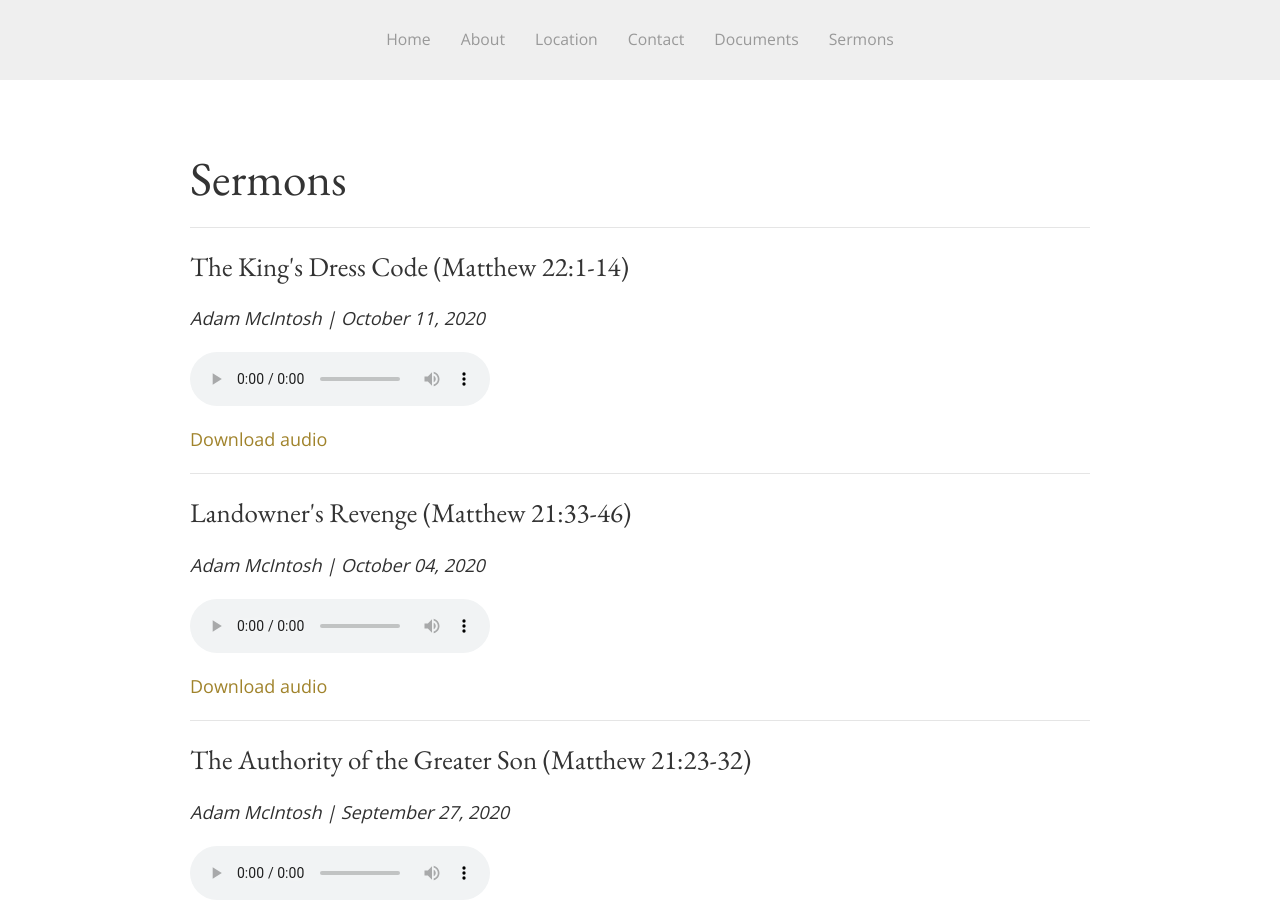
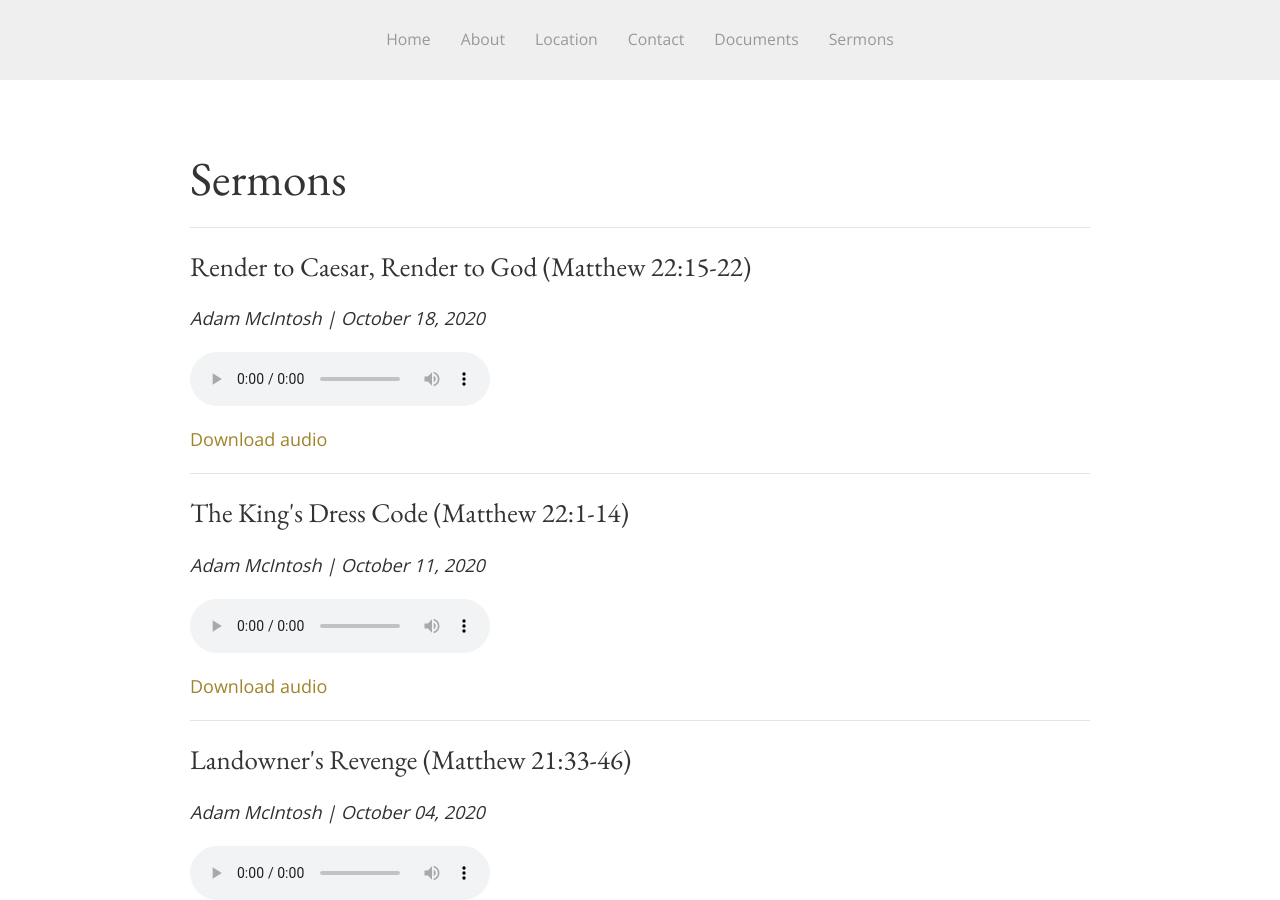
Before and after one commit to SaintDavidsChurch/website, a Jekyll site: the page built from sermons.html, in a window 1280 px wide and 900 px high. Built offline with Jekyll 4.4.1, drawn with Linux system fonts in a browser that asks for light colours.

Commit message:
Updated by InferCMS

```diff
--- a/_data/sermons.yml
+++ b/_data/sermons.yml
@@ -174,3 +174,7 @@
   date: '2020-10-11'
   preacher: Adam McIntosh
   audio_file: https://saintdavids.church/assets/sermons/2020/October/Adam-McIntosh_October11-2020_Matt22.1-14.mp3
+- title: Render to Caesar, Render to God (Matthew 22:15-22)
+  date: '2020-10-18'
+  preacher: Adam McIntosh
+  audio_file: https://saintdavids.church/assets/sermons/2020/October/Adam-McIntosh_October18-2020_Matt22.15-22.mp3
```
